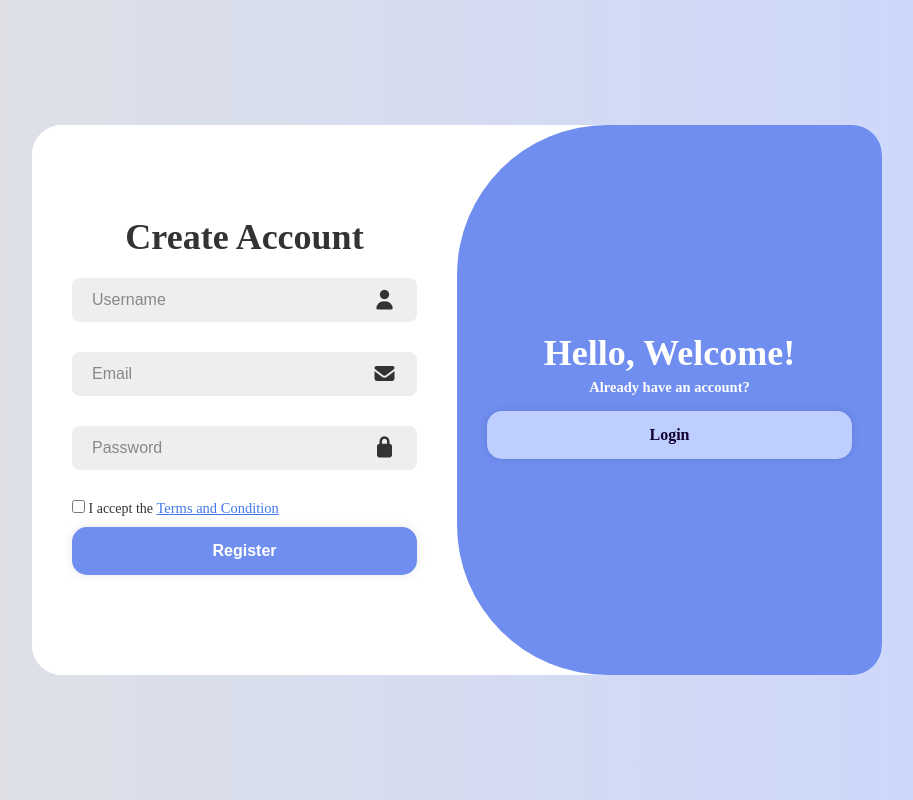
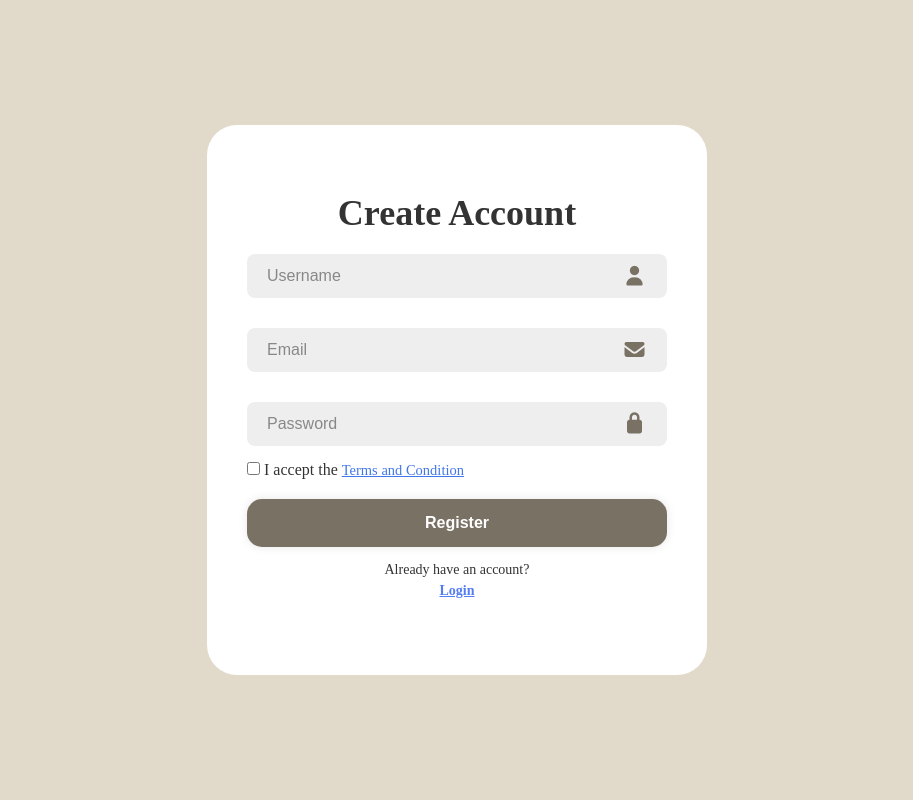
Before and after one commit to WongZhiYun/Lost-Found, a Flask app: page /sign_up in a window 1280 px wide. Shown: the whole page, without its empty margins (183-1096 px from the left). Run offline with Flask 3, Linux system fonts and the light colour scheme; some libraries are stand-ins or nearby versions.

Commit message:
add changes to login and register page

```diff
--- a/WongZhiYun/file/static/login.css
+++ b/WongZhiYun/file/static/login.css
@@ -73,7 +73,7 @@ form{
 }
 
 .form-box{
-    width: 50%;
+    width: 100%;
     height: 100%;
     background: #f5f5eb;
     display: flex;
@@ -145,7 +145,7 @@ form{
 
 .forgot-link a{
     font-size: 14.5px;
-    color: #4177eb;
+    color: #797164;
     text-decoration: underline;
     cursor: pointer;
 }
--- a/WongZhiYun/file/static/signupstyle.css
+++ b/WongZhiYun/file/static/signupstyle.css
@@ -11,12 +11,12 @@ body{
     justify-content: center;
     align-items: center;
     min-height: 100vh;
-    background: linear-gradient(90deg, #e2e2e2,#c9d6ff);
+    background:#e1daca;
 }
 
 .signup-box{
     position: relative;
-    width: 850px;
+    width: 500px;
     height: 550px;
     background: #fff;
     margin: 20px;
@@ -42,7 +42,7 @@ form{
 }
 
 .form-box{
-    width: 50%;
+    width: 100%;
     height: 100%;
     background: #fff;
     display: flex;
@@ -65,7 +65,7 @@ form{
     border: none;
     outline: none;
     font-size: 16px;
-    color: #333;
+    color: #675927;
     font-weight: 500;
 }
 
@@ -75,6 +75,7 @@ form{
 }
 
 .input-box i{
+    color: #797164;
     position: absolute;
     right: 20px;
     top: 50%;
@@ -83,9 +84,9 @@ form{
 }
 
 .tandc-link{
-    margin: -15px 0 15px;
+    margin: -15px 0 20px;
     display: flex;
-    justify-content: flex-end;
+    justify-content: flex-start;
 }
 
 .tandc-link a{
@@ -98,7 +99,7 @@ form{
 .btn{
     width: 100%;
     height: 48px;
-    background: #708ef0;
+    background: #797164;
     border-radius: 15px;
     box-shadow: 0 0 10px rgba(0, 0, 0, 0.1);
     border: none;
@@ -110,77 +111,31 @@ form{
 }
 
 .btn:hover{
-    background: #3a73ed;
+    background: #524c43;
 }
 
-.tandc-link{
-    display: flex;
-    align-items: center;
-    justify-content: flex-start;
+
+.login_link {
+    margin-top: 15px;
+    text-align: center;
     font-size: 14px;
-    margin: 10px 0;
+    color: #666;
+}
+
+.login_link p {
+    margin-bottom: 5px;
+    font-size: 14px;
     color: #333;
 }
 
-.tandc-box input[type="checkbox"] {
-    margin-right: 8px;
-    transform: scale(1.2); /* makes checkbox a bit bigger */
-    cursor: pointer;
+.login_link a {
+    color: #537df1;   /* blue color to match theme */
+    font-weight: 600;
+    text-decoration: underline;
+    transition: 0.3s;
 }
 
-.tandc-box a {
-    color: #4a69bd;
-    text-decoration: none;
-    font-weight: 600;
+.login_link a:hover {
+    text-decoration: underline;
+    color: #365edc;  /* darker blue on hover */
 }
-
-.tandc-box a:hover {
-    text-decoration: underline;
-}
-
-.toggle-box{
-    width: 50%;
-    height: 100%;
-    background: #708ef0;
-    border-radius: 150px 0 0 150px;
-    padding: 30px;
-    display: flex;
-    flex-direction: column;
-    justify-content: center;
-    align-items: center;
-    color: #fff;
-    font-size: 24px;
-    font-weight: 600;
-}
-
-.toggle-box-left{
-    position: absolute;
-    width: 50%;
-    height: 100%;
-    color: #fff;
-    display: flex;
-    flex-direction: column;
-    justify-content: center;
-    align-items: center;
-}
-
-.btn-login{
-    display: flex;
-    align-items: center;
-    justify-content: center;
-    width: 100%;
-    height: 48px;
-    background: #beceff;
-    border-radius: 15px;
-    box-shadow: 0 0 10px rgba(0, 0, 0, 0.1);
-    border: none;
-    outline: none;
-    cursor: pointer;
-    font-size: 16px;
-    color: #110131;
-    font-weight: 600;
-}
-
-.btn-login:hover{
-    background: #3a73ed;
-}
--- a/WongZhiYun/file/templates/sign_up.html
+++ b/WongZhiYun/file/templates/sign_up.html
@@ -31,12 +31,11 @@
                         </label>
                     </div>
                     <button type="submit" class="btn">Register</button>
+                    <div class="login_link">
+                        <p>Already have an account?</p>
+                        <a href="{{ url_for('auth.login') }}" >Login</a>
+                    </div>
                 </form>
-            </div>
-            <div class="toggle-box">
-                <h1>Hello, Welcome!</h1>
-                <p>Already have an account?</p>
-                <a href="{{ url_for('auth.login') }}" class="btn-login">Login</a>
             </div>
         </div>
     </body>
```
